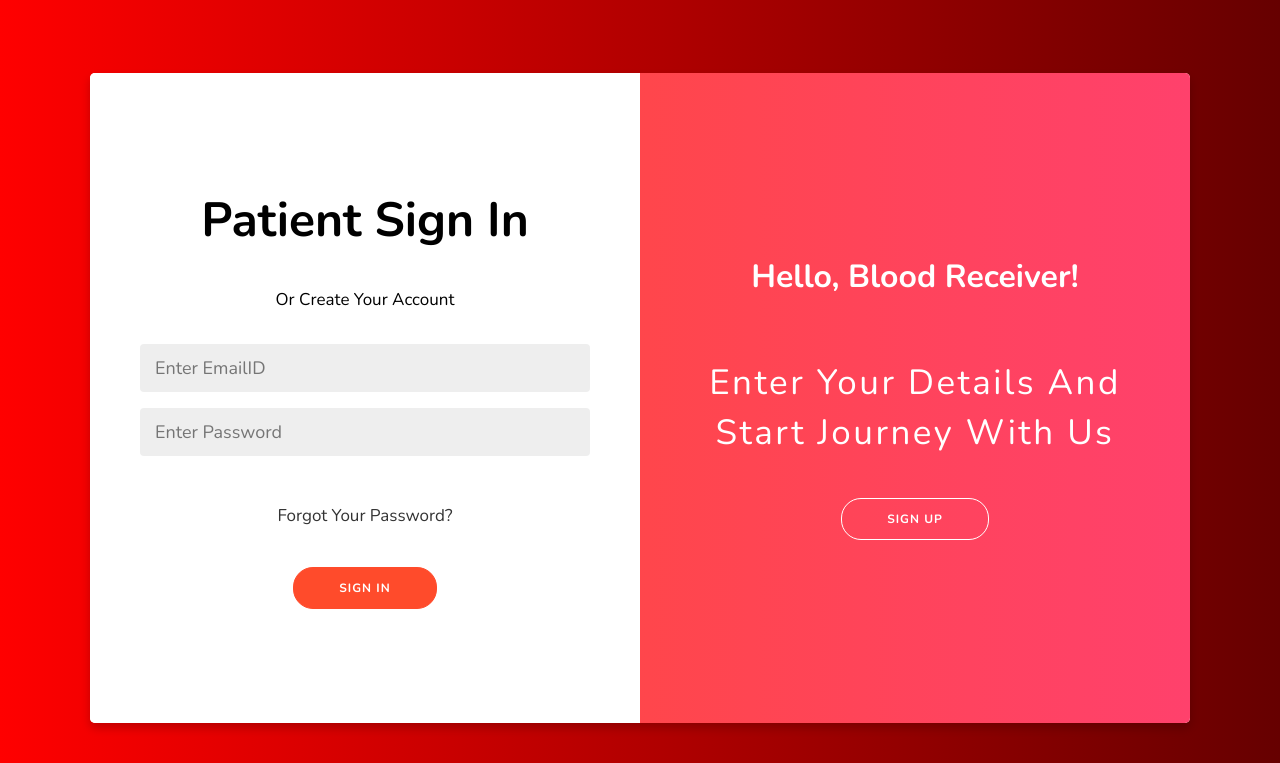
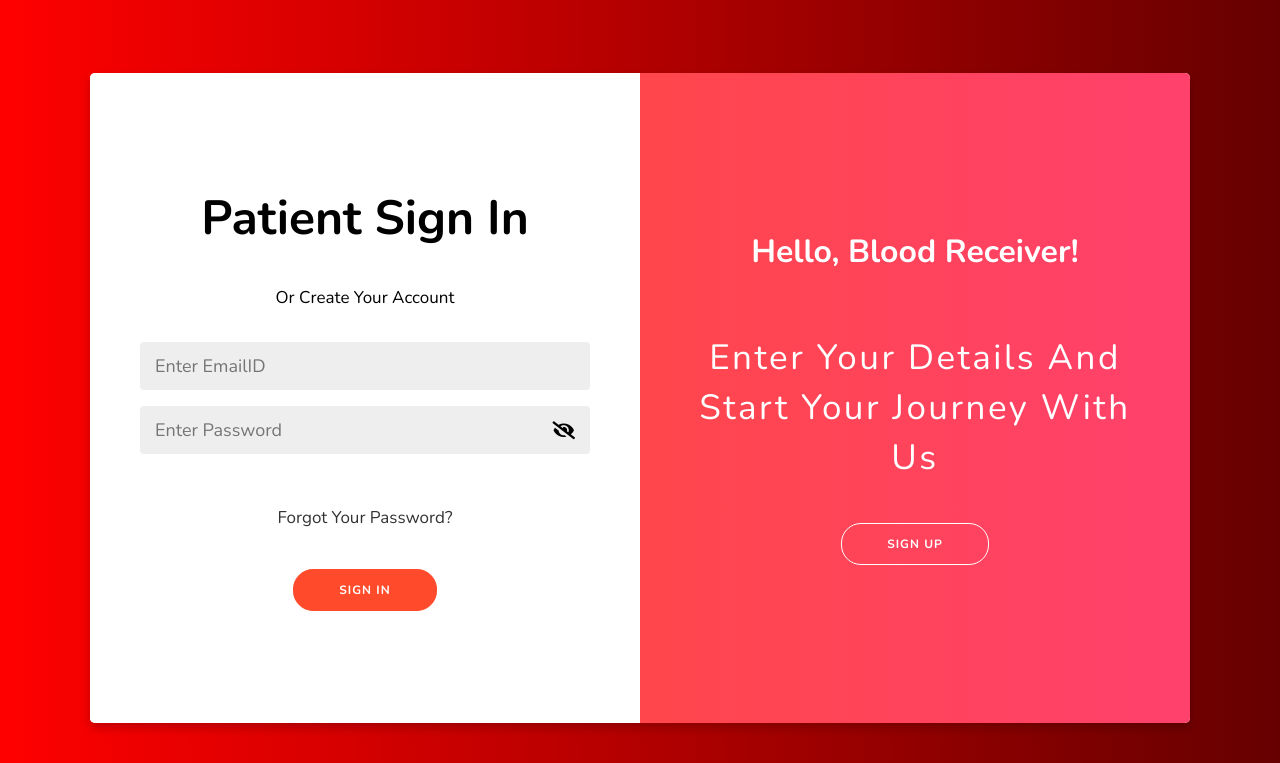
Before and after one commit to yashingle1207/BloodBagDelivery, a Flask app: page /PatientSign in a window 1280 px wide. Shown: the top 763 px of the page. Run offline with Flask 3, Linux system fonts and the light colour scheme.

Commit message:
Update PatientLogin.html

```diff
--- a/Blood Bag Delivery System/templates/PatientLogin.html
+++ b/Blood Bag Delivery System/templates/PatientLogin.html
@@ -19,45 +19,59 @@
         .checkbox-container {
             display: flex;
             align-items: center;
-            margin-top: 10px; /* Adjust margin as needed */
-            margin-bottom: 15px; /* Add bottom margin for spacing */
+            margin-top: 10px;
+            margin-bottom: 15px;
         }
 
         .checkbox-container input[type="checkbox"] {
-            margin-right: 10px; /* Space between checkbox and text */
-            width: 20px; /* Adjust size of the checkbox */
-            height: 20px; /* Adjust size of the checkbox */
+            margin-right: 10px;
+            width: 20px;
+            height: 20px;
         }
 
         .checkbox-container label {
             font-size: 16px;
-            display: inline-block; /* Ensure the label takes up the necessary space */
+            display: inline-block;
         }
 
         .checkbox-container a {
-            color: #007bff; /* Link color */
+            color: #007bff;
             text-decoration: underline;
-            margin-left: 5px; /* Space between links */
+            margin-left: 5px;
         }
 
         .form-container input {
             background-color: #eee;
             border: none;
             font-size: 18px;
-            padding: 12px 15px; /* Adjusted padding for input fields */
-            margin: 8px 0; /* Adjusted margin between input fields */
+            padding: 12px 15px;
+            margin: 8px 0;
             width: 100%;
             border-radius: 4px;
             box-sizing: border-box;
         }
 
-        /* Adjusted style for smaller screens */
         @media only screen and (max-width: 768px) {
             .form-container input {
-                padding: 10px 13px; /* Adjusted padding for smaller screens */
-                margin: 6px 0; /* Adjusted margin for smaller screens */
-                font-size: 16px; /* Adjusted font size for smaller screens */
+                padding: 10px 13px;
+                margin: 6px 0;
+                font-size: 16px;
             }
+        }
+
+        .input-container {
+            position: relative;
+            width: 100%;
+            margin-bottom: 4px;
+        }
+
+        .toggle-password {
+            position: absolute;
+            right: 15px;
+            top: 50%;
+            transform: translateY(-50%);
+            cursor: pointer;
+            font-size: 18px;
         }
 
     </style>
@@ -74,7 +88,12 @@
 
                     <input type="text" id="patientName" name="patientName" placeholder="Your Full Name" required />
                     <input type="email" id="patientEmailId" name="patientEmailId" placeholder="Email ID" required />
-                    <input type="password" id="patientPassword" name="patientPassword" placeholder="Password" required />
+
+                    <div class="input-container">
+                        <input type="password" id="patientPassword" name="patientPassword" placeholder="Password" required />
+                        <i class="fas fa-eye-slash toggle-password" onclick="togglePasswordVisibility(event, 'patientPassword')"></i>
+                    </div>
+
                     <input type="tel" id="patientContactNum" name="patientContactNum" placeholder="Contact Number" required />
                     <input type="text" id="patientAddress" name="patientAddress" placeholder="Address" required />
                     <input type="text" id="patientCity" name="patientCity" placeholder="City" required />
@@ -95,22 +114,26 @@
                     <span>or Create your account</span>
 
                     <input type="email" id="patientEmailId1" name="patientEmailId1" placeholder="Enter EmailID" required />
-                    <input type="password" id="patientPassword1" name="patientPassword1" placeholder="Enter Password" required />
+                    <div class="input-container">
+                        <input type="password" id="patientPassword1" name="patientPassword1" placeholder="Enter Password" required />
+                        <i class="fas fa-eye-slash toggle-password" onclick="togglePasswordVisibility(event, 'patientPassword1')"></i>
+                    </div>
 
                     <a href="/ForgotPassword">Forgot your password?</a>
                     <button>Sign In</button>
                 </form>
             </div>
+
             <div class="overlay-container">
                 <div class="overlay">
                     <div class="overlay-panel overlay-left">
                         <h1>Welcome Back!</h1>
-                        <p>To keep connected with us please login with your personal info</p>
+                        <p>To stay connected with us, please login with your personal info</p>
                         <button class="ghost" id="signIn">Sign In</button>
                     </div>
                     <div class="overlay-panel overlay-right">
                         <h1>Hello, Blood Receiver!</h1>
-                        <p>Enter your details and start journey with us</p>
+                        <p>Enter your details and start your journey with us</p>
                         <button class="ghost" id="signUp">Sign Up</button>
                     </div>
                 </div>
@@ -119,6 +142,21 @@
 
         <script src="static/js/script1.js"></script>
 
+        <script>
+            function togglePasswordVisibility(event, inputId) {
+                var passwordInput = document.getElementById(inputId);
+                if (passwordInput.type === "password") {
+                    passwordInput.type = "text";
+                    event.currentTarget.classList.remove("fa-eye-slash");
+                    event.currentTarget.classList.add("fa-eye");
+                } else {
+                    passwordInput.type = "password";
+                    event.currentTarget.classList.remove("fa-eye");
+                    event.currentTarget.classList.add("fa-eye-slash");
+                }
+            }
+        </script>
+
     </section>
 
 </body>
```
